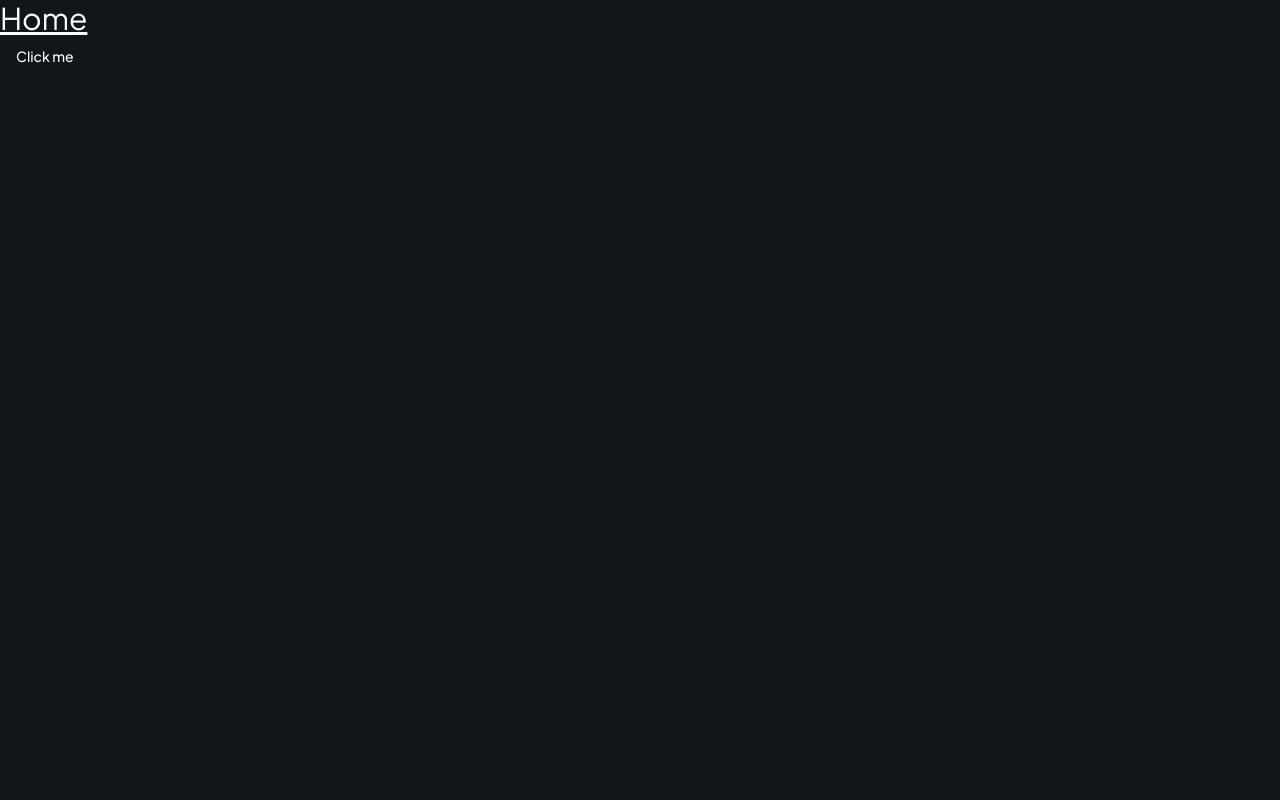
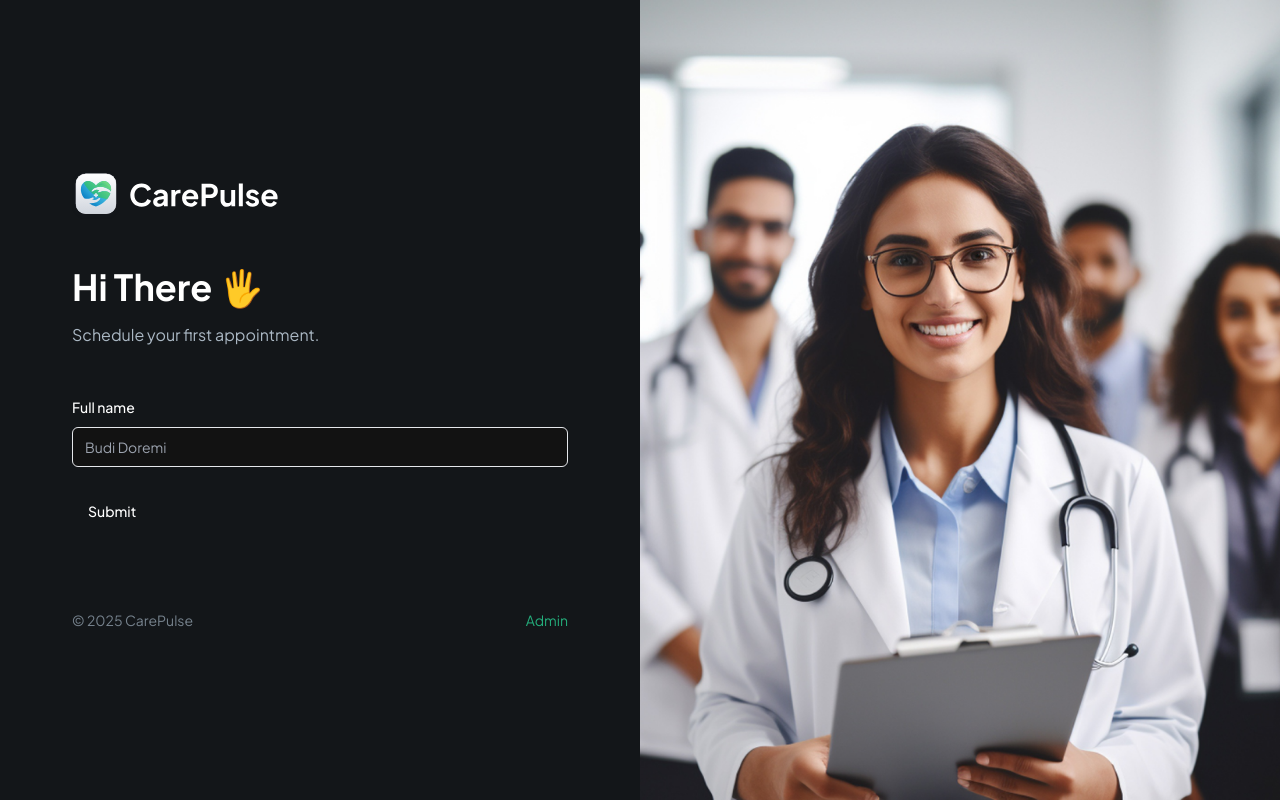
Before and after one commit to fidaatag/doctor-booking-nextjs-appwrite, a Next.js app: page / in a window 1280 px wide. Built offline with nearby package versions, Linux system fonts and the light colour scheme.

Commit message:
add plan custom-form component

```diff
--- a/app/page.tsx
+++ b/app/page.tsx
@@ -1,10 +1,45 @@
+import PatientForm from "@/components/forms/PatientForm";
 import { Button } from "@/components/ui/button";
+import Image from "next/image";
+import Link from "next/link";
 
 export default function Home() {
   return (
-    <div>
-      <h1 className="text-white text-3xl underline">Home</h1>
-      <Button>Click me</Button>
+    <div className="flex h-screen max-h-screen">
+
+      {/* TODO: OTP Verify | Passkey modal*/}
+
+
+      <section className="remove-scrollbar container my-auto">
+        <div className="sub-container max-w-[496px]">
+          <Image
+            src="/assets/icons/logo-full.svg"
+            height={1000}
+            width={1000}
+            alt="logo"
+            className="mb-12 h-12 w-fit"
+          />
+
+          <PatientForm />
+
+          <div className="text-14-regular mt-20 flex justify-between">
+            <p className="justify-items-end text-dark-600 xl:text-left">
+              © 2025 CarePulse
+            </p>
+            <Link href="/?admin=true" className="text-green-500">
+              Admin
+            </Link>
+          </div>
+        </div>
+      </section>
+
+      <Image
+        src="/assets/images/onboarding-img.png"
+        height={1000}
+        width={1000}
+        alt="patient"
+        className="side-img max-w-[50%]"
+      />
     </div>
   );
 }
--- /dev/null
+++ b/components/CustomFormField.tsx
@@ -0,0 +1,60 @@
+"use client";
+import {
+  FormField,
+  FormItem,
+  FormLabel,
+  FormMessage,
+} from "@/components/ui/form";
+import { Input } from "@/components/ui/input";
+import { Control } from "react-hook-form";
+import { FormFieldType } from "./forms/PatientForm";
+import React from "react";
+
+interface CustomFormProps {
+  control: Control<any>;
+  fieldType: FormFieldType;
+  name: string;
+  label?: string;
+  placeholder?: string;
+  iconSrc?: string;
+  iconAlt?: string;
+  disabled?: boolean;
+  dateFormat?: string;
+  showTimeSelect?: boolean;
+  children?: React.ReactNode;
+  renderSkeleton?: (field: any) => React.ReactNode;
+}
+
+const RenderField = ({
+  field,
+  props,
+}: {
+  field: any;
+  props: CustomFormProps;
+}) => {
+  return <Input type="text" placeholder="Budi Doremi" />;
+};
+
+const CustomFormField = (props: CustomFormProps) => {
+  const { control, fieldType, name, label } = props;
+
+  return (
+    <FormField
+      control={control}
+      name={name}
+      render={({ field }) => (
+        <FormItem className="flex-1">
+          {fieldType !== FormFieldType.CHECKBOX && label && (
+            <FormLabel>{label}</FormLabel>
+          )}
+
+          <RenderField field={field} props={props} />
+
+          <FormMessage className="shad-error" />
+        </FormItem>
+      )}
+    />
+  );
+};
+
+export default CustomFormField;
--- /dev/null
+++ b/components/forms/PatientForm.tsx
@@ -0,0 +1,61 @@
+"use client"
+
+import { zodResolver } from "@hookform/resolvers/zod"
+import { useForm } from "react-hook-form"
+import { z } from "zod"
+import { Button } from "@/components/ui/button"
+import { Form } from "@/components/ui/form"
+import CustomFormField from "../CustomFormField"
+
+export enum FormFieldType {
+  INPUT = 'input',
+  TEXTAREA = 'textarea',
+  PHONE_INPUT = 'phoneInput',
+  CHECKBOX = 'checkbox',
+  DATE_PICKER = 'datePicker',
+  SELECT = 'select',
+  SKELETON = 'skeleton'
+}
+
+const formSchema = z.object({
+  username: z.string().min(2, {
+    message: "Username must be at least 2 characters.",
+  }),
+})
+
+const PatientForm = () => {
+
+  const form = useForm<z.infer<typeof formSchema>>({
+    resolver: zodResolver(formSchema),
+    defaultValues: {
+      username: "",
+    },
+  })
+
+  function onSubmit(values: z.infer<typeof formSchema>) {
+    console.log(values)
+  }
+
+  return (
+    <Form {...form}>
+      <form onSubmit={form.handleSubmit(onSubmit)} className="space-y-6 flex-1">
+        <section className="mb-12 space-y-4">
+          <h1 className="header">Hi There 🖐</h1>
+          <p className="text-dark-700">Schedule your first appointment.</p>
+        </section>
+
+        <CustomFormField
+          fieldType={FormFieldType.INPUT}
+          control={form.control}
+          name="name"
+          label="Full name"
+          placeholder="Budi Doremi"
+        />
+
+        <Button type="submit">Submit</Button>
+      </form>
+    </Form>
+  )
+}
+
+export default PatientForm
--- /dev/null
+++ b/components/ui/form.tsx
@@ -0,0 +1,178 @@
+"use client"
+
+import * as React from "react"
+import * as LabelPrimitive from "@radix-ui/react-label"
+import { Slot } from "@radix-ui/react-slot"
+import {
+  Controller,
+  ControllerProps,
+  FieldPath,
+  FieldValues,
+  FormProvider,
+  useFormContext,
+} from "react-hook-form"
+
+import { cn } from "@/lib/utils"
+import { Label } from "@/components/ui/label"
+
+const Form = FormProvider
+
+type FormFieldContextValue<
+  TFieldValues extends FieldValues = FieldValues,
+  TName extends FieldPath<TFieldValues> = FieldPath<TFieldValues>
+> = {
+  name: TName
+}
+
+const FormFieldContext = React.createContext<FormFieldContextValue>(
+  {} as FormFieldContextValue
+)
+
+const FormField = <
+  TFieldValues extends FieldValues = FieldValues,
+  TName extends FieldPath<TFieldValues> = FieldPath<TFieldValues>
+>({
+  ...props
+}: ControllerProps<TFieldValues, TName>) => {
+  return (
+    <FormFieldContext.Provider value={{ name: props.name }}>
+      <Controller {...props} />
+    </FormFieldContext.Provider>
+  )
+}
+
+const useFormField = () => {
+  const fieldContext = React.useContext(FormFieldContext)
+  const itemContext = React.useContext(FormItemContext)
+  const { getFieldState, formState } = useFormContext()
+
+  const fieldState = getFieldState(fieldContext.name, formState)
+
+  if (!fieldContext) {
+    throw new Error("useFormField should be used within <FormField>")
+  }
+
+  const { id } = itemContext
+
+  return {
+    id,
+    name: fieldContext.name,
+    formItemId: `${id}-form-item`,
+    formDescriptionId: `${id}-form-item-description`,
+    formMessageId: `${id}-form-item-message`,
+    ...fieldState,
+  }
+}
+
+type FormItemContextValue = {
+  id: string
+}
+
+const FormItemContext = React.createContext<FormItemContextValue>(
+  {} as FormItemContextValue
+)
+
+const FormItem = React.forwardRef<
+  HTMLDivElement,
+  React.HTMLAttributes<HTMLDivElement>
+>(({ className, ...props }, ref) => {
+  const id = React.useId()
+
+  return (
+    <FormItemContext.Provider value={{ id }}>
+      <div ref={ref} className={cn("space-y-2", className)} {...props} />
+    </FormItemContext.Provider>
+  )
+})
+FormItem.displayName = "FormItem"
+
+const FormLabel = React.forwardRef<
+  React.ElementRef<typeof LabelPrimitive.Root>,
+  React.ComponentPropsWithoutRef<typeof LabelPrimitive.Root>
+>(({ className, ...props }, ref) => {
+  const { error, formItemId } = useFormField()
+
+  return (
+    <Label
+      ref={ref}
+      className={cn(error && "text-destructive", className)}
+      htmlFor={formItemId}
+      {...props}
+    />
+  )
+})
+FormLabel.displayName = "FormLabel"
+
+const FormControl = React.forwardRef<
+  React.ElementRef<typeof Slot>,
+  React.ComponentPropsWithoutRef<typeof Slot>
+>(({ ...props }, ref) => {
+  const { error, formItemId, formDescriptionId, formMessageId } = useFormField()
+
+  return (
+    <Slot
+      ref={ref}
+      id={formItemId}
+      aria-describedby={
+        !error
+          ? `${formDescriptionId}`
+          : `${formDescriptionId} ${formMessageId}`
+      }
+      aria-invalid={!!error}
+      {...props}
+    />
+  )
+})
+FormControl.displayName = "FormControl"
+
+const FormDescription = React.forwardRef<
+  HTMLParagraphElement,
+  React.HTMLAttributes<HTMLParagraphElement>
+>(({ className, ...props }, ref) => {
+  const { formDescriptionId } = useFormField()
+
+  return (
+    <p
+      ref={ref}
+      id={formDescriptionId}
+      className={cn("text-sm text-muted-foreground", className)}
+      {...props}
+    />
+  )
+})
+FormDescription.displayName = "FormDescription"
+
+const FormMessage = React.forwardRef<
+  HTMLParagraphElement,
+  React.HTMLAttributes<HTMLParagraphElement>
+>(({ className, children, ...props }, ref) => {
+  const { error, formMessageId } = useFormField()
+  const body = error ? String(error?.message) : children
+
+  if (!body) {
+    return null
+  }
+
+  return (
+    <p
+      ref={ref}
+      id={formMessageId}
+      className={cn("text-sm font-medium text-destructive", className)}
+      {...props}
+    >
+      {body}
+    </p>
+  )
+})
+FormMessage.displayName = "FormMessage"
+
+export {
+  useFormField,
+  Form,
+  FormItem,
+  FormLabel,
+  FormControl,
+  FormDescription,
+  FormMessage,
+  FormField,
+}
--- /dev/null
+++ b/components/ui/input.tsx
@@ -0,0 +1,25 @@
+import * as React from "react"
+
+import { cn } from "@/lib/utils"
+
+export interface InputProps
+  extends React.InputHTMLAttributes<HTMLInputElement> {}
+
+const Input = React.forwardRef<HTMLInputElement, InputProps>(
+  ({ className, type, ...props }, ref) => {
+    return (
+      <input
+        type={type}
+        className={cn(
+          "flex h-10 w-full rounded-md border border-input bg-background px-3 py-2 text-sm ring-offset-background file:border-0 file:bg-transparent file:text-sm file:font-medium placeholder:text-muted-foreground focus-visible:outline-none focus-visible:ring-2 focus-visible:ring-ring focus-visible:ring-offset-2 disabled:cursor-not-allowed disabled:opacity-50",
+          className
+        )}
+        ref={ref}
+        {...props}
+      />
+    )
+  }
+)
+Input.displayName = "Input"
+
+export { Input }
--- /dev/null
+++ b/components/ui/label.tsx
@@ -0,0 +1,26 @@
+"use client"
+
+import * as React from "react"
+import * as LabelPrimitive from "@radix-ui/react-label"
+import { cva, type VariantProps } from "class-variance-authority"
+
+import { cn } from "@/lib/utils"
+
+const labelVariants = cva(
+  "text-sm font-medium leading-none peer-disabled:cursor-not-allowed peer-disabled:opacity-70"
+)
+
+const Label = React.forwardRef<
+  React.ElementRef<typeof LabelPrimitive.Root>,
+  React.ComponentPropsWithoutRef<typeof LabelPrimitive.Root> &
+    VariantProps<typeof labelVariants>
+>(({ className, ...props }, ref) => (
+  <LabelPrimitive.Root
+    ref={ref}
+    className={cn(labelVariants(), className)}
+    {...props}
+  />
+))
+Label.displayName = LabelPrimitive.Root.displayName
+
+export { Label }
--- a/package.json
+++ b/package.json
@@ -9,6 +9,8 @@
     "lint": "next lint"
   },
   "dependencies": {
+    "@hookform/resolvers": "^3.9.0",
+    "@radix-ui/react-label": "^2.1.0",
     "@radix-ui/react-slot": "^1.1.0",
     "class-variance-authority": "^0.7.0",
     "clsx": "^2.1.1",
@@ -17,8 +19,10 @@
     "next-themes": "^0.3.0",
     "react": "^18",
     "react-dom": "^18",
+    "react-hook-form": "^7.52.1",
     "tailwind-merge": "^2.4.0",
-    "tailwindcss-animate": "^1.0.7"
+    "tailwindcss-animate": "^1.0.7",
+    "zod": "^3.23.8"
   },
   "devDependencies": {
     "@types/node": "^20",
```
Also changed, not shown: 1 other file (tests, documents, lock files or other folders).
